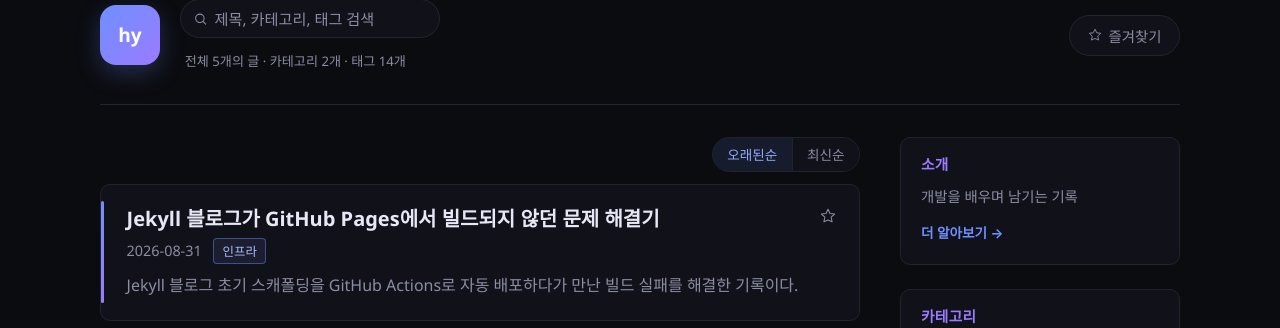
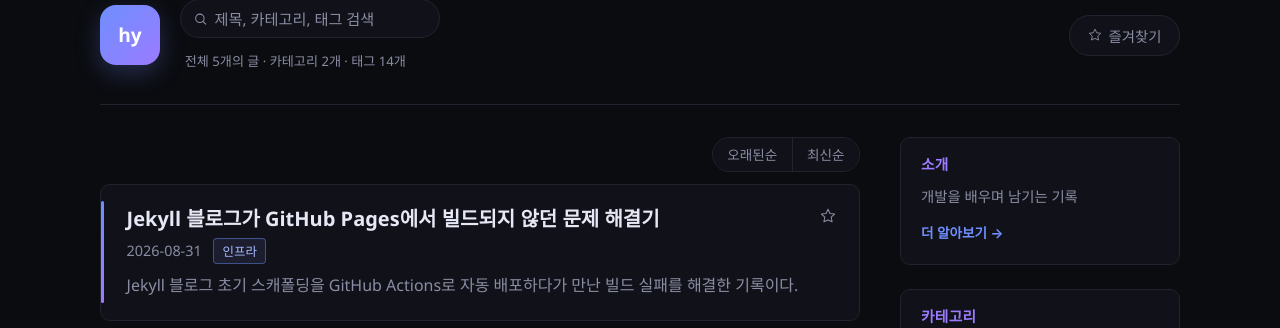
Before and after one commit to hhy0123/hyblog, a Jekyll site: the page built from index.html, in a window 1280 px wide. Shown: the part 106-434 px from the top of the page. Built offline with Jekyll 4.4.1, drawn with Linux system fonts in a browser that asks for light colours; the list of posts is cut into pages by our own code.

Commit message:
정렬 버튼 초기화

```diff
--- a/_layouts/home.html
+++ b/_layouts/home.html
@@ -50,7 +50,7 @@ layout: default
   <div class="home-main">
     <div class="list-toolbar">
       <div class="sort-toggle" role="group" aria-label="정렬 순서">
-        <button type="button" class="sort-btn is-active" data-sort="asc">오래된순</button>
+        <button type="button" class="sort-btn" data-sort="asc">오래된순</button>
         <button type="button" class="sort-btn" data-sort="desc">최신순</button>
       </div>
     </div>
--- a/assets/js/main.js
+++ b/assets/js/main.js
@@ -199,7 +199,7 @@ function initPostSearch() {
 
   function resetSortButtons() {
     sortBtns.forEach(function (b) {
-      b.classList.toggle("is-active", b.getAttribute("data-sort") === "asc");
+      b.classList.remove("is-active");
     });
     if (sortPaginationEl) sortPaginationEl.hidden = true;
   }
```
